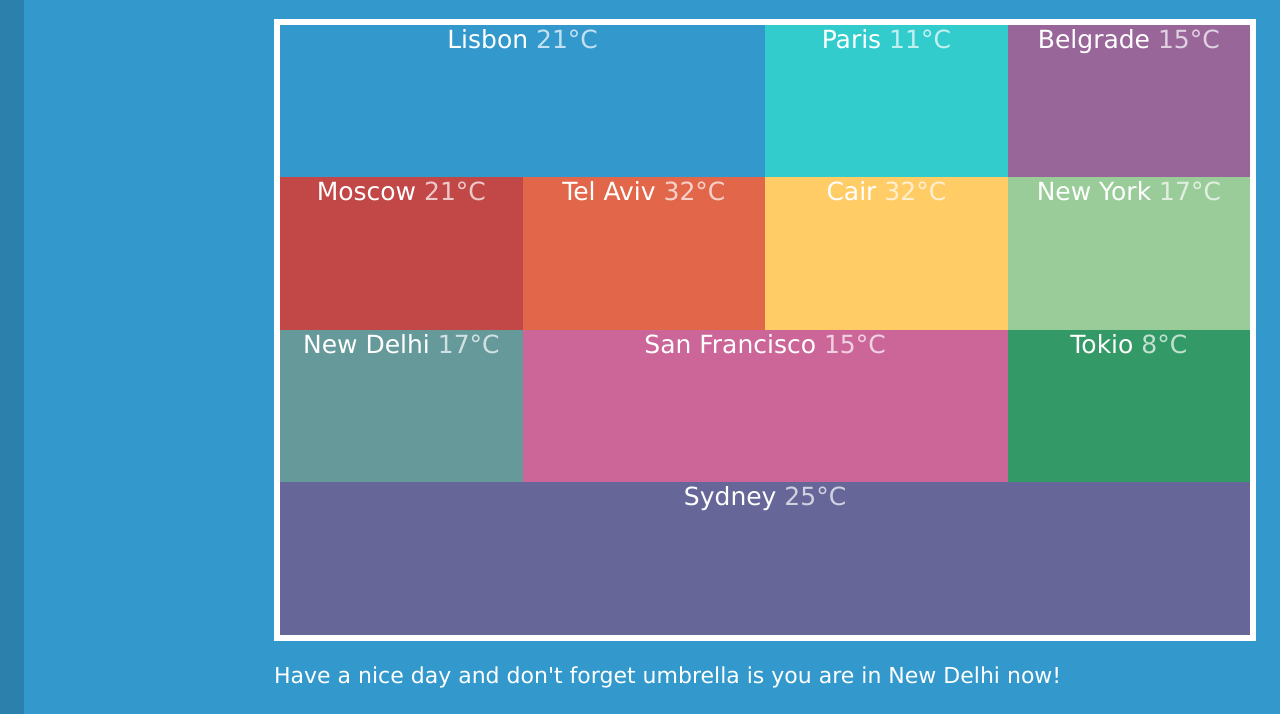
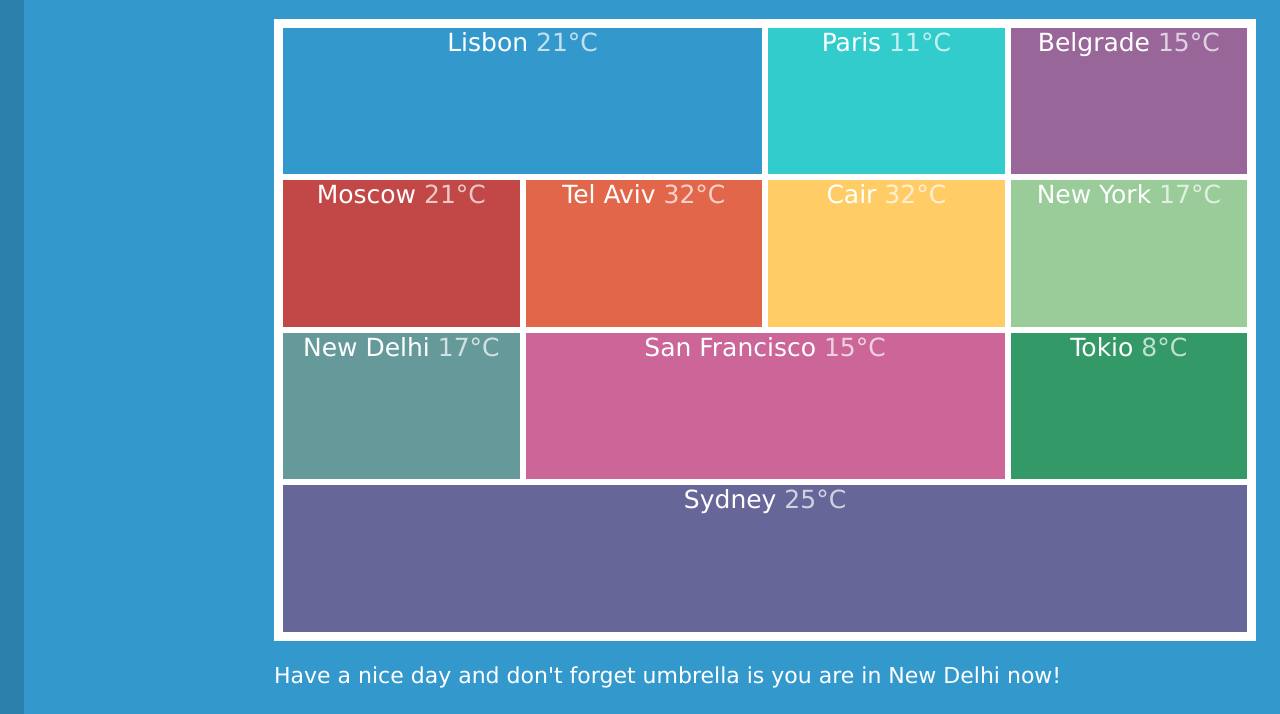
Before and after one commit to maxym-os/beetroot_lesson_5, a plain HTML site: page css-weather-forecast/index.html in a window 1280 px wide. Shown: the part 86-800 px from the top of the page. Drawn offline with Linux system fonts and the light colour scheme; some icons are missing.

Commit message:
Border added

```diff
--- a/css-weather-forecast/css/main.css
+++ b/css-weather-forecast/css/main.css
@@ -37,6 +37,8 @@ li {
     list-style: none;
     display: inline-block;
     font-size: 25px;
+    border: 3px solid white;
+    box-sizing: border-box;
 }
 
 span {
```
